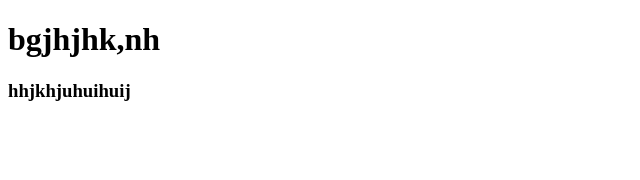
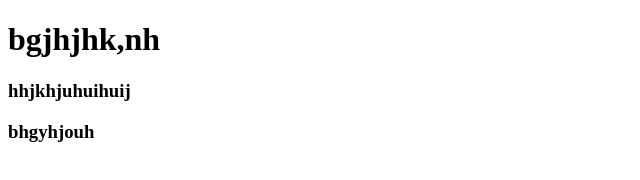
Before and after one commit to shazad369/shazad, a plain HTML site: page website.html in a window 1280 px wide. Shown: the whole page, without its empty margins (0-640 px from the left). Drawn offline with Linux system fonts and the light colour scheme.

Commit message:
Add files via upload

```diff
--- a/website.html
+++ b/website.html
@@ -14,6 +14,7 @@
     </HEader>
     <h1>bgjhjhk,nh</h1>
     <h3>hhjkhjuhuihuij</h3>
+    <h3>bhgyhjouh</h3>
 
 </body>
 </html>
```
